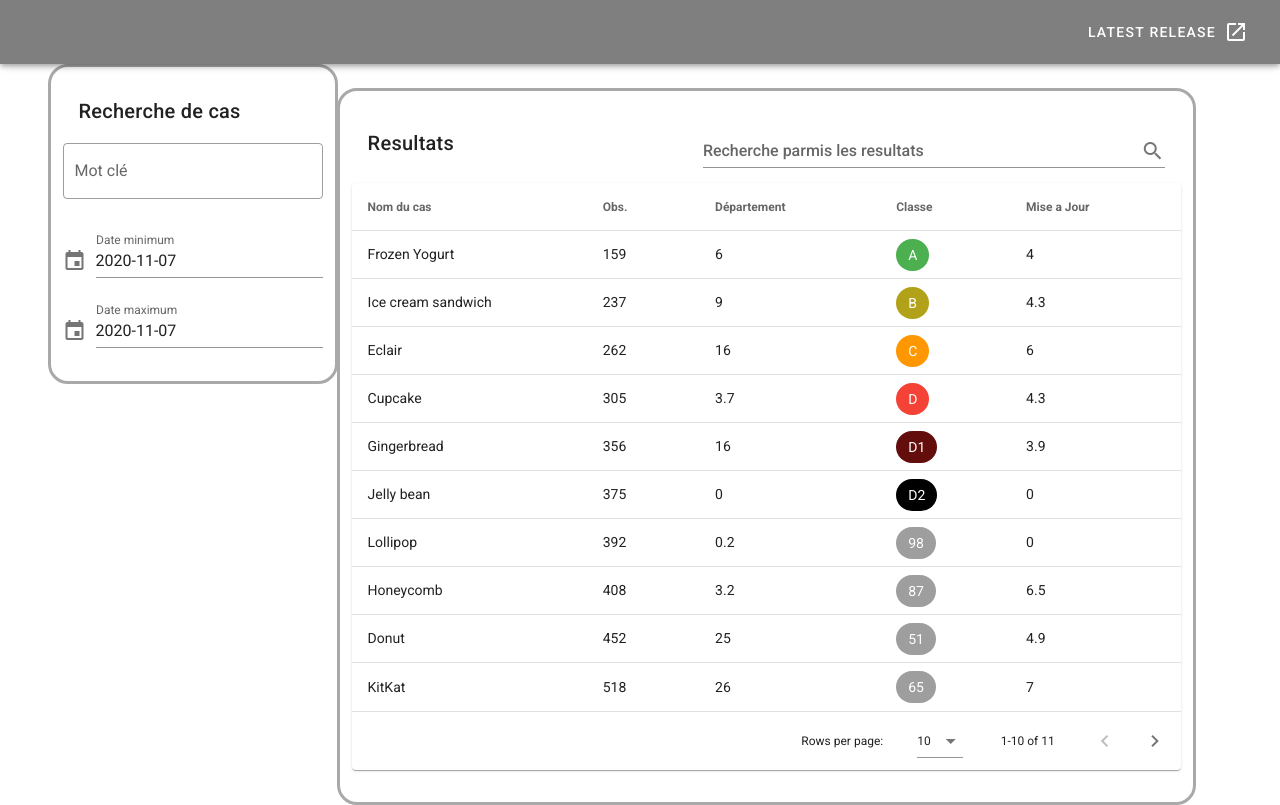
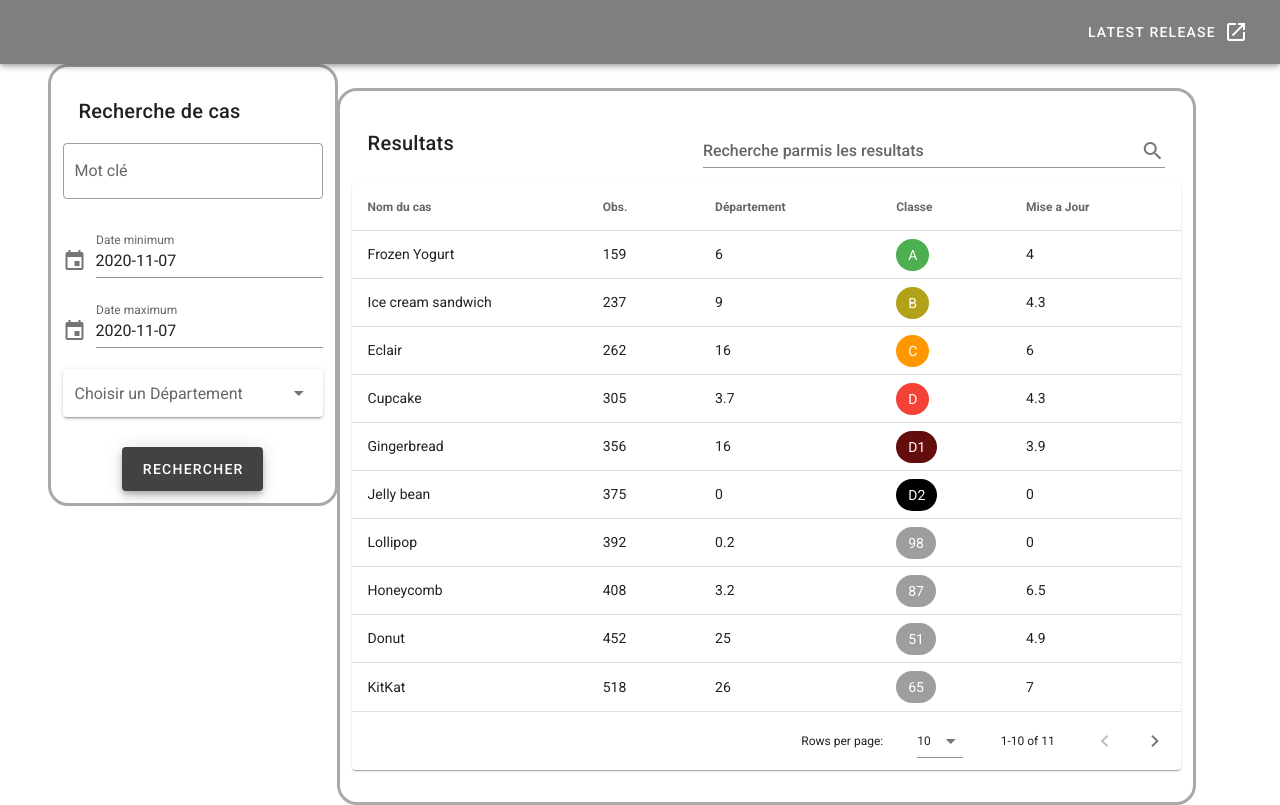
Before and after one commit to Slime-Senpai/BUFFA_VueJSProject, a Vue app in the folder client/: page / in a window 1280 px wide. Built offline with nearby package versions, Linux system fonts and the light colour scheme.

Commit message:
modif ebauche page

```diff
--- a/client/src/components/HelloWorld.vue
+++ b/client/src/components/HelloWorld.vue
@@ -91,6 +91,19 @@
           </v-date-picker>
         </v-menu>
 
+        <v-select
+            :items="items"
+            label="Choisir un Département"
+            solo
+          ></v-select>
+
+          <v-btn
+            color="secondary"
+            depressed
+            elevation="6"
+            large
+          >Rechercher</v-btn>
+
       </v-col>
     </v-row>
 
@@ -138,6 +151,7 @@
     name: 'HelloWorld',
 
     data: () => ({
+      items: ['Toutes', 'Auvergne', 'Aquitaine', 'Lorraine'],
       date: new Date().toISOString().substr(0, 10),
       menu: false,
       date2: new Date().toISOString().substr(0, 10),
```
